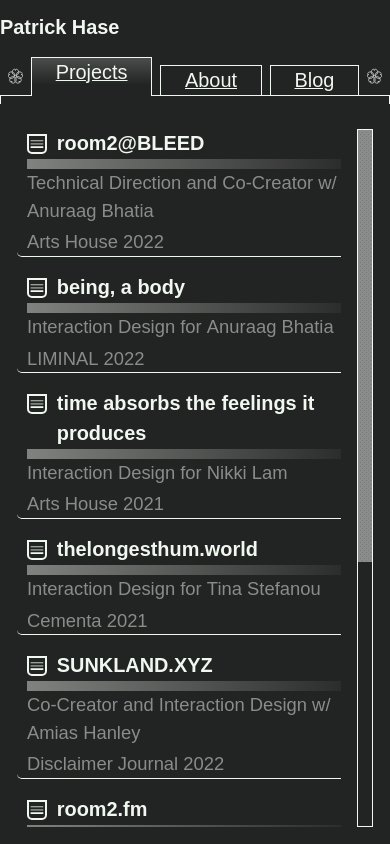
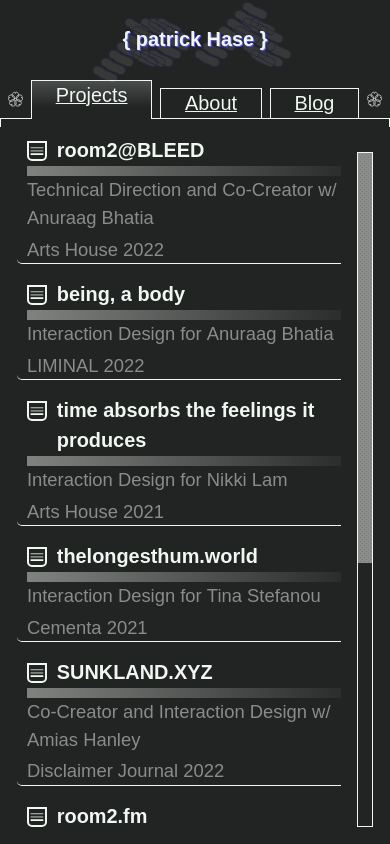
Before and after one commit to patrickahase/patrickhase.xyz, a React (Vite) app: page /projects in a window 390 px wide. Built offline with nearby package versions, Linux system fonts and the light colour scheme.

Commit message:
added header logo and header shrink

```diff
--- a/src/lib/Header.tsx
+++ b/src/lib/Header.tsx
@@ -8,7 +8,7 @@ export default function Header() {
   return (
     <header>
 
-      <h1>Patrick Hase</h1>
+      <HeaderLogo />
 
       <nav>
 
@@ -105,3 +105,13 @@ export default function Header() {
     </header>
   )
 }
+
+function HeaderLogo(){
+  return (
+    <div className="headerTextWrapper">
+      <h1 className="headerBGText">ph</h1>
+      <h1 className="headerText">&#123; patrick Hase &#125;</h1>
+    </div>
+
+  )
+}
--- a/src/main.css
+++ b/src/main.css
@@ -3,6 +3,11 @@
 @font-face{
   font-family: 'Work Sans', sans-serif;
   src: url('https://fonts.googleapis.com/css2?family=Rubik+Iso&display=swap');
+}
+/* BianZhiDai by Xiaoyuan Gao, notyourtypefoundry. Distributed by velvetyne.fr. */
+@font-face{
+  font-family: 'BianZhiDai brush';
+  src: url('./assets/fonts/bianzhidai_noBG-Brush.woff') format("woff");
 }
 *{
   box-sizing: border-box;
@@ -79,6 +84,41 @@ a:visited { color: #EE9FEE; }
 
 
 /* HEADER */
+.headerTextWrapper {
+  display: grid;
+  grid-template-columns: 1fr;
+  grid-template-rows: 1fr;
+  justify-items: center;
+  align-items: center;
+}
+.headerText{
+  /* font-weight: normal; */
+  /* font-family: 'Kaeru Kaeru', sans-serif;
+  font-family: 'BianZhiDai brush'; */
+  /* font-family: 'PicNic'; */
+  grid-column: 1/2;
+  grid-row: 1/2;
+  margin: 0;
+  text-shadow: #5252ff 1px 1px;
+  z-index: 2;
+}
+.headerBGText{
+  font-family: 'BianZhiDai brush';
+  grid-column: 1/2;
+  grid-row: 1/2;
+  opacity: 0.1;
+  /* letter-spacing: 4rem; */
+  font-size: calc(var(--headline-1)*4);
+  margin: 0;
+  stroke: #5252ff;
+  -webkit-text-stroke-width: 1px;
+  -webkit-text-stroke-color: var(--col03);
+  line-height: 1;
+  transition: font-size 300ms cubic-bezier(0.4, 0.01, 0.165, 0.99);
+}
+.headerBGTextShrink {
+  font-size: calc(var(--headline-1)*2);
+}
 
 /* NAV */
 nav {
@@ -145,6 +185,7 @@ nav {
 
 main {
   padding: 1rem;
+  padding-top: 2rem;
   border: var(--border);
   border-image:
     linear-gradient(
@@ -345,7 +386,6 @@ main {
   display: flex;
   flex-direction: column;
   gap: 1rem;
-  margin-top: 1rem;
   padding-right: 2rem;
 }
 
@@ -379,6 +419,9 @@ main {
 /* check for hover and change margin-left shift */
 /* very narrow */
 @media only screen and (max-width: 600px) {
+  main{
+    padding-top: 1rem;
+  }
   .navGap {
     width: 0.5rem;
   }
--- a/src/routes/projects-page.tsx
+++ b/src/routes/projects-page.tsx
@@ -1,4 +1,4 @@
-import React from "react";
+import React, { useEffect } from "react";
 import { projectList } from '../assets/projectList.tsx';
 import SimpleBar from 'simplebar-react';
 import 'simplebar-react/dist/simplebar.min.css';
@@ -48,6 +48,26 @@ export default function ProjectsPage(){
     </AnimatedDetailsWrapper>
   );
 
+  function shrinkHeaderText(): void {
+    const headerTextWrapper = document.getElementsByClassName("headerBGText")[0];
+    const scrollableDiv = scrollableNodeRef.current;
+    const firstAnimatedDetails = document.getElementsByClassName("animatedDetailsSummary")[0];
+    if(headerTextWrapper && scrollableDiv && firstAnimatedDetails){
+      headerTextWrapper.classList.add("headerBGTextShrink");
+      scrollableDiv.removeEventListener("scroll", shrinkHeaderText);
+      firstAnimatedDetails.removeEventListener("click", shrinkHeaderText);
+    }
+  }
+
+  useEffect(() => {
+    const scrollableDiv = scrollableNodeRef.current;
+    const firstAnimatedDetails = document.getElementsByClassName("animatedDetailsSummary")[0];
+    if(scrollableDiv && firstAnimatedDetails){
+      scrollableDiv.addEventListener("scroll", shrinkHeaderText);
+      firstAnimatedDetails.addEventListener("click", shrinkHeaderText);
+    }
+  },[]);
+
   return(
     <SimpleBar style={{ height: "100%" }} forceVisible="y" autoHide={false} scrollbarMinSize={32} scrollableNodeProps={{ ref: scrollableNodeRef }}>
       <div className="projectsContainer">
```
Also changed, not shown: src/assets/fonts/bianzhidai_noBG-Brush.woff (added), 1 other file (tests, documents, lock files or other folders).
